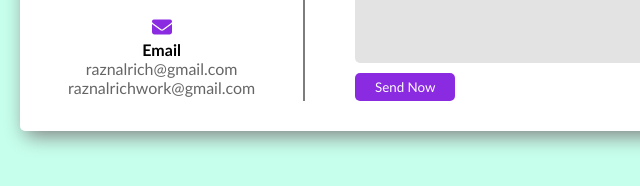
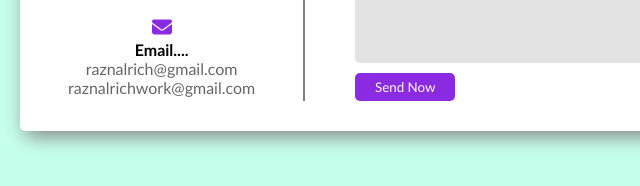
Before and after one commit to raznalrich/contact-page, a plain HTML site: page index.html in a window 1280 px wide. Shown: the part 254-440 px from the top of the page, 0-640 px from the left. Drawn offline with Linux system fonts and the light colour scheme.

Commit message:
email...

```diff
--- a/index.html
+++ b/index.html
@@ -26,7 +26,7 @@
             <div class="icon">
                 <img src="./assets/envelope-solid.svg" class="icons">
 
-                <h4>Email</h4>
+                <h4>Email....</h4>
                 <p>raznalrich@gmail.com<br>
                 raznalrichwork@gmail.com</p>
             </div>
```
